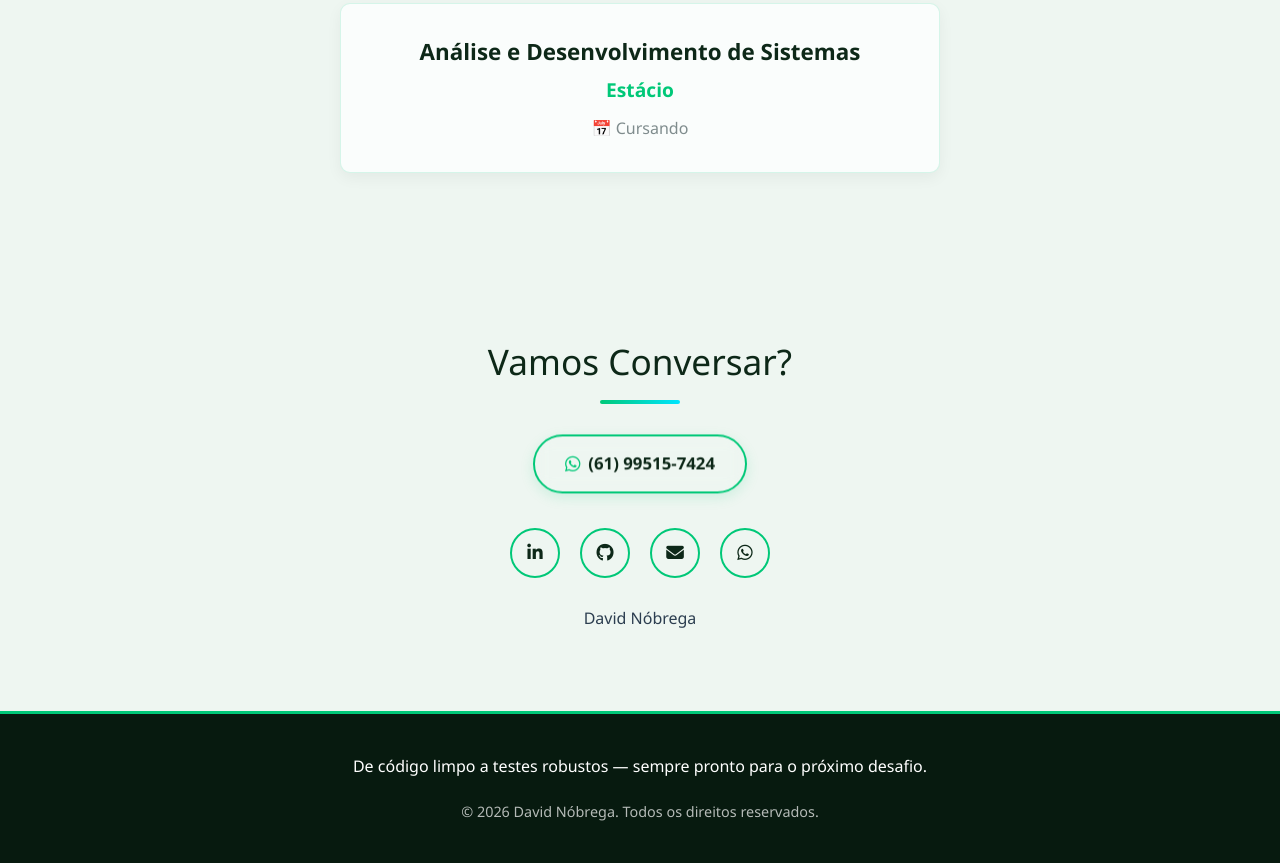
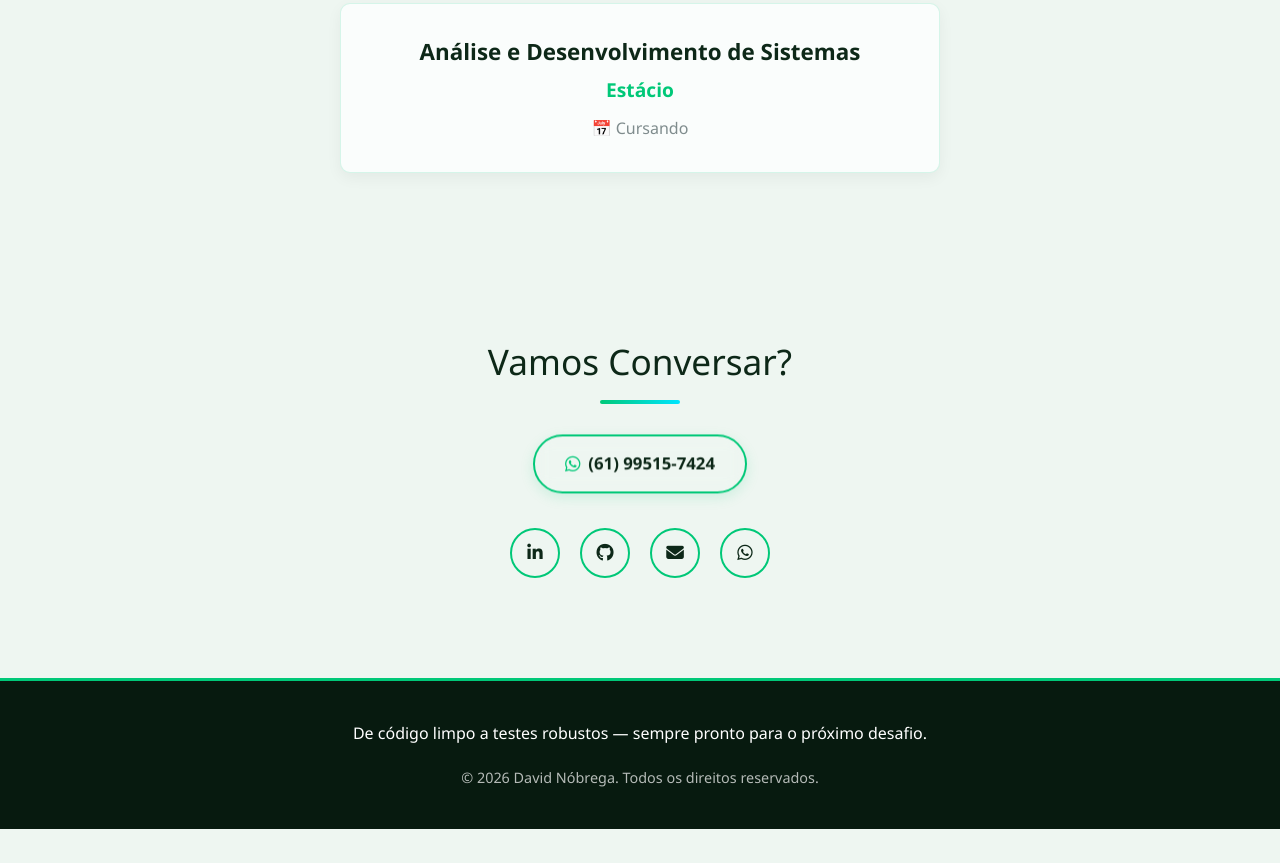
Before and after one commit to davidnobrega/curriculo-davidnobrega, a website: page index.html in a window 1280 px wide. Shown: the part 4719-5582 px from the top of the page. After the commit the page ends 5548 px from the top, so only its background shows below. Drawn offline with Linux system fonts and the light colour scheme.

Commit message:
Remove LinkedIn badge from contact section
Co-Authored-By: Claude Sonnet 4.6 <noreply@anthropic.com>

```diff
--- a/index.html
+++ b/index.html
@@ -280,14 +280,6 @@
                     </a>
                 </div>
 
-                <div class="linkedin-badge" style="margin-top: 28px; display: flex; justify-content: center;">
-                    <div class="badge-base LI-profile-badge badge-light" data-locale="pt_BR" data-size="large" data-theme="light" data-type="HORIZONTAL" data-vanity="david-nóbrega-38531b238" data-version="v1">
-                        <a class="badge-base__link LI-simple-link" href="https://br.linkedin.com/in/david-n%C3%B3brega-38531b238?trk=profile-badge">David Nóbrega</a>
-                    </div>
-                    <div class="badge-base LI-profile-badge badge-dark" data-locale="pt_BR" data-size="large" data-theme="dark" data-type="HORIZONTAL" data-vanity="david-nóbrega-38531b238" data-version="v1" style="display:none;">
-                        <a class="badge-base__link LI-simple-link" href="https://br.linkedin.com/in/david-n%C3%B3brega-38531b238?trk=profile-badge">David Nóbrega</a>
-                    </div>
-                </div>
             </div>
         </div>
     </section>
@@ -399,8 +391,6 @@
         function applyDark(isDark) {
             document.body.classList.toggle('dark', isDark);
             toggleIcon.className = isDark ? 'fas fa-sun' : 'fas fa-moon';
-            document.querySelector('.badge-light').style.display = isDark ? 'none' : 'block';
-            document.querySelector('.badge-dark').style.display  = isDark ? 'block' : 'none';
         }
 
         applyDark(localStorage.getItem('darkMode') === 'true');
@@ -474,6 +464,5 @@
             resumoObserver.observe(resumoSection);
         }
     </script>
-    <script src="https://platform.linkedin.com/badges/js/profile.js" async defer type="text/javascript"></script>
 </body>
 </html>
```
